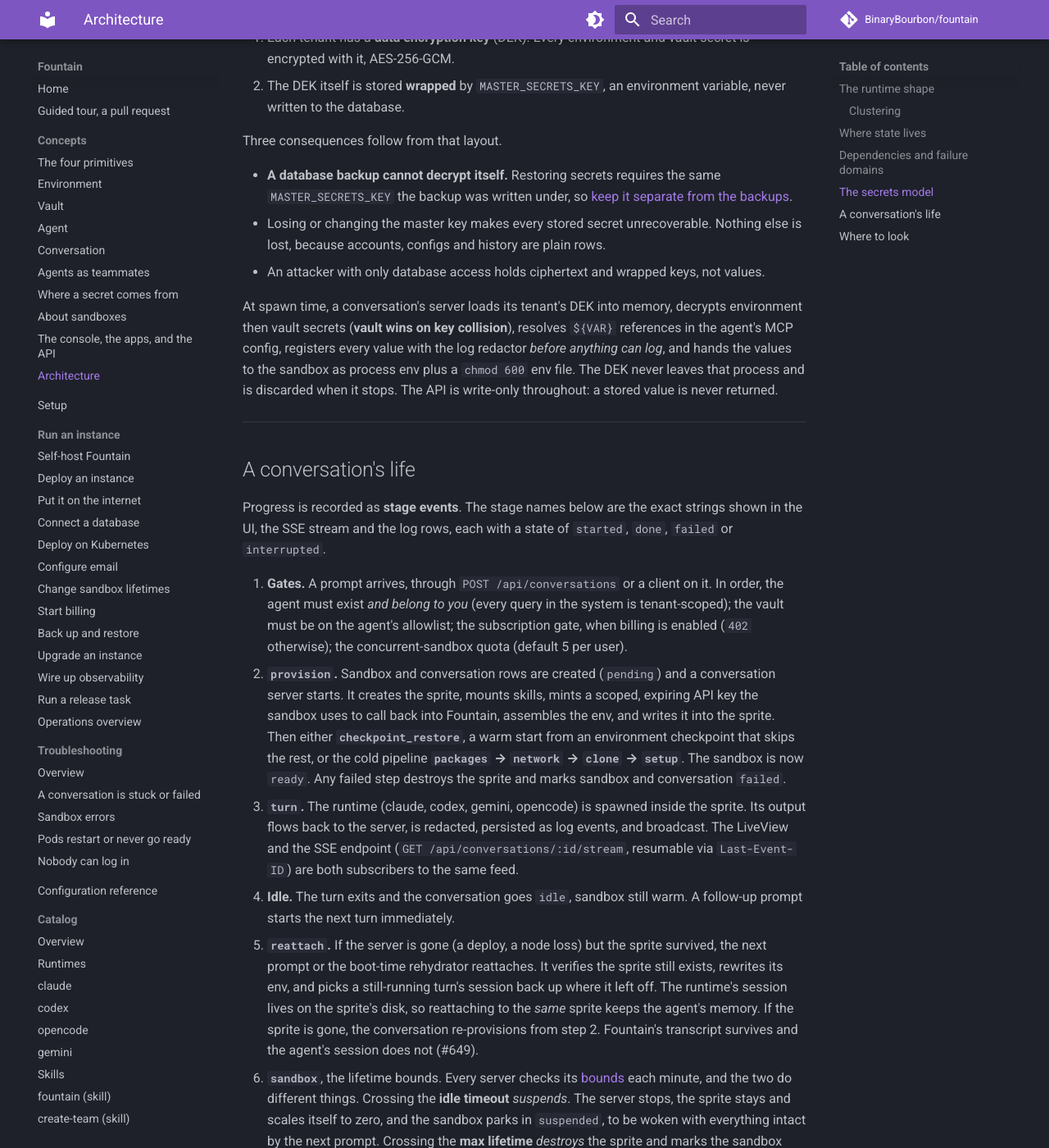
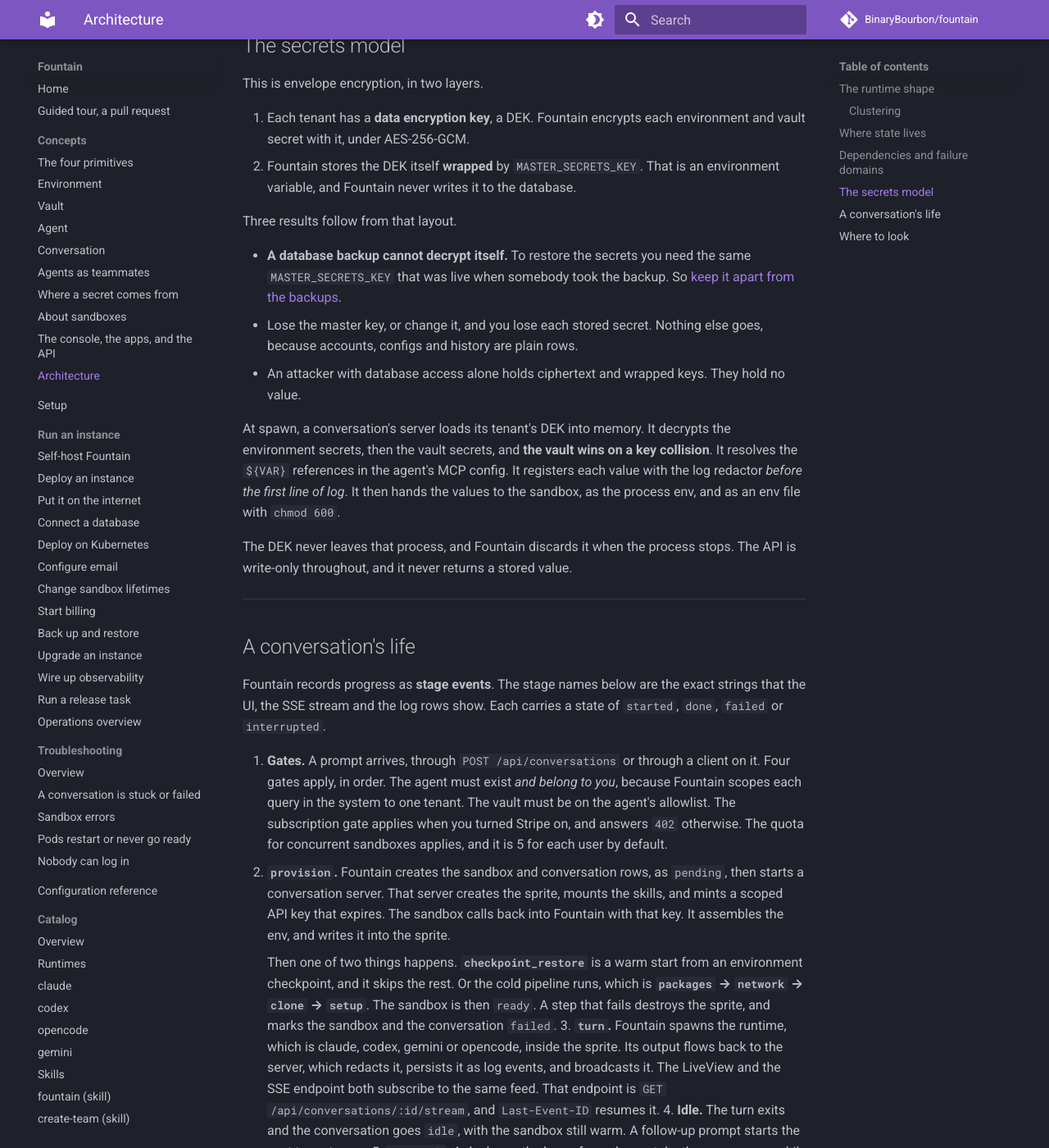
Before and after one commit to BinaryBourbon/fountain, an MkDocs documentation site: the page built from docs/architecture.md, in a window 1280 px wide and 1400 px high, scrolled down 3189 px. Shown: the whole window at 82% size. Built offline with MkDocs 1.6.1 and Material for MkDocs 9.7.7, drawn with Linux system fonts in a browser that asks for light colours; comment, search, counter and statistics services are not loaded; some of the changed text lies outside the part shown.

Commit message:
docs(ste): rewrite the architecture page
Backlog: 8 -> 7.

````diff
--- a/docs/architecture.md
+++ b/docs/architecture.md
@@ -1,50 +1,53 @@
 # Architecture
 
-This page is the system view: what processes exist, what they talk to, and what
-breaks when each dependency is down. For the domain objects (agents,
-environments, vaults, conversations) see [The four primitives](primitives.md).
+This page is the system view. It says what processes exist, what each one
+talks to, and what breaks when a dependency is down. For the domain objects,
+which are agents, environments, vaults and conversations, read
+[The four primitives](primitives.md).
 
 ---
 
 ## The runtime shape
 
-Fountain is **one OTP release**, `fountain_server`. Everything below runs
-inside a single BEAM instance. There are no separate worker deployments and no
-sidecars, and scaling out means running more replicas of the same image.
+Fountain is **one OTP release**, `fountain_server`. Everything below runs in a
+single BEAM instance. There is no separate worker deployment and there is no
+sidecar. To scale out is to run more replicas of the same image.
 
 | Piece | Job |
 |---|---|
-| **Phoenix endpoint** | The one public listener: the operator console, the REST API, and SSE streaming, all on the same port |
-| **Conversation server** | One process per active conversation. Owns the sandbox: provisions it, spawns turns in it, streams output back, enforces lifecycle bounds. Holds the decrypted tenant key in memory for the duration. Registered cluster-wide, so exactly one exists per conversation no matter how many replicas run |
-| **Rehydrator** | Runs once at boot. Finds conversations that were live before the restart and restarts their servers, which reattach to the still-running sprite, so a deploy does not kill running work |
-| **Oban** | Background jobs (billing syncs, lifecycle emails, account exports on the `exports` queue) and the cron schedule below |
-| **Metrics listener** | A second, private HTTP listener on `METRICS_PORT` (default 9568 in production, disabled elsewhere) serving `/metrics` and `/health`. Deliberately separate from the public endpoint, so an ingress rule can never accidentally expose it |
+| **Phoenix endpoint** | The one public listener. It serves the operator console, the REST API and the SSE streams, on one port. |
+| **Conversation server** | One process for each active conversation. It owns the sandbox. It provisions the sandbox, spawns a turn in it, streams the output back, and enforces the lifecycle bounds. It holds the decrypted tenant key in memory while it lives. Fountain registers it across the cluster, so exactly one exists for each conversation, whatever the replica count. |
+| **Rehydrator** | Runs once at boot. It finds the conversations that were live before the restart and starts their servers again. Those servers reattach to the sprite, which still runs, so a deploy kills no work. |
+| **Oban** | Background jobs, which are the Stripe syncs, the lifecycle emails and the account exports on the `exports` queue. It also runs the cron schedule below. |
+| **Metrics listener** | A second, private HTTP listener on `METRICS_PORT`, which is 9568 in production and off elsewhere. It serves `/metrics` and `/health`. It is deliberately apart from the public endpoint, so that no ingress rule can expose it by accident. |
 
-Scheduled work, all times UTC:
+Here is the scheduled work. All times are UTC.
 
 | Schedule | Job | What it does |
 |---|---|---|
-| Hourly at :07 | Sandbox reaper | Reconciles sandbox rows against sprites.dev: frees rows stuck mid-provision, expires abandoned sandboxes, destroys sprites whose row is already terminal, reports untracked sprites |
-| 04:23 daily | Retention pruner | Deletes rows past retention. Log events and Stripe events after 90 days, audit events after 365, usage events after 400, revoked API keys after 30 |
-| 05:41 daily | Unverified-account pruner | Deletes accounts that never verified their email, after 30 days, through the full deletion path (Stripe, sprites, audit) |
+| Each hour at :07 | The sandbox reaper. | Reconciles the sandbox rows against sprites.dev. It frees a row stuck mid-provision, expires an abandoned sandbox, destroys a sprite whose row is already terminal, and reports an untracked sprite. |
+| 04:23 daily | The retention pruner. | Deletes a row past its retention. Log events and Stripe events go after 90 days, audit events after 365, usage events after 400, and a revoked API key after 30. |
+| 05:41 daily | The unverified-account pruner. | Deletes an account that never verified its email, after 30 days, through the full deletion path. That covers Stripe, sprites and audit. |
 
 ### Clustering
 
-One replica needs none of this. With more than one, replicas must form an
-Erlang cluster, with `CLUSTER_DNS_QUERY` pointed at a headless service.
+One replica needs none of this. With more than one, the replicas must form an
+Erlang cluster, and `CLUSTER_DNS_QUERY` must point at a headless service.
 [`k8s/` shows the wiring](guides/operate/kubernetes.md). Two things depend on
 it.
 
 - The conversation registry places each conversation server on exactly one
-  node and finds it from any node.
-- PubSub fans a conversation's events to whichever replica holds the viewer's
-  websocket or SSE connection.
+  node, and finds it from any node.
+- PubSub fans a conversation's events out to whichever replica holds the
+  viewer's websocket or SSE connection.
 
-Two unclustered replicas are isolated islands: conversations spawn fine, but
-streaming silently breaks for viewers connected to the other replica.
-Scheduled jobs elect a single leader regardless of replica count, and the
-boot-time rehydration sweep waits for cluster membership to stabilize and runs
-on one node only.
+Two replicas that never clustered form two islands. A conversation spawns
+without trouble, and the stream breaks without a sound for a viewer connected
+to the other replica.
+
+The scheduled jobs elect one leader, whatever the replica count. The
+rehydration sweep at boot waits for cluster membership to settle, then runs on
+one node alone.
 
 ---
 
@@ -52,21 +55,21 @@
 
 **Postgres is the only durable store.** Users, agent and environment configs,
 encrypted secrets, conversations, turns, log output, the audit trail, the job
-queue, uploaded images are all rows. Sandboxes are disposable by design, and
-output is persisted as it streams, so destroying one loses nothing that
-mattered.
+queue and uploaded images are all rows. A sandbox is disposable by design, and
+Fountain persists the output as it streams. So to destroy a sandbox loses
+nothing that mattered.
 
 Two things are deliberately *not* durable.
 
-- Per-node in-memory tables: rate-limit counters and the log-redaction
-  registry. Rebuilt empty at boot.
-- Per-conversation memory: the decrypted tenant key, inference credentials,
-  and the sandbox's callback token live only in that conversation's process
-  and die with it.
+- The in-memory tables on each node. Those are the rate-limit counters and the
+  log-redaction registry. Fountain rebuilds them empty at boot.
+- The memory of one conversation. The decrypted tenant key, the inference
+  credentials, and the sandbox's callback token live in that conversation's
+  process alone, and die with it.
 
 A complete backup is therefore **Postgres plus `MASTER_SECRETS_KEY`**. Nothing
-else holds state. The [secrets model](#the-secrets-model) below is why the key
-is half of that sentence.
+else holds state. [The secrets model](#the-secrets-model) below explains why
+the key is half of that sentence.
 
 ---
 
@@ -74,117 +77,129 @@
 
 | Dependency | Needed for | When it is down |
 |---|---|---|
-| **Postgres** | Everything | `GET /health/ready` returns 503 and load balancers drain the instance; the app stays up and does not restart, because restarting does not fix Postgres, so [the restart check deliberately checks nothing](guides/operate/observability.md#health-endpoints). Recovery is automatic. A replica *booting* against a down database fails instead, because migrations run at boot |
-| **sprites.dev** | Conversations | New provisions and wakes fail after bounded retries with backoff, then the conversation is marked `failed`, or left resumable if it was a wake. Everything else keeps serving, including sign-in, dashboards, agent/environment/vault management and past logs. Deliberately excluded from the readiness check, because a third party's uptime does not belong on the serving path |
-| **Stripe** | Billing (optional, `BILLING_ENABLED`) | Checkout and the billing portal fail with a visible error; the billing page itself still renders from local state. Webhooks are redelivered by Stripe until acknowledged. Trial expiry is enforced against the local clock, so an outage delays revenue rather than opening the gate |
-| **Mail** (Resend or SMTP) | Signup verification, password reset | Both dead-end while the provider is down. The escape hatch is `Fountain.Release.verify_email/1`. See [Email](guides/operate/email.md). (`EMAIL_DELIVERY=none` is different, because accounts self-verify, ADR 0011) |
-| **GitHub OAuth** | The OAuth login button (optional) | Only that button. Email/password auth is unaffected |
-| **Sentry** | Error reporting (optional) | Inert without a DSN, and nothing depends on it |
-| **Object storage** | Database backups (ops layer) | The application never touches object storage, and it exists only in a deployment's backup pipeline |
-| **Inference providers** | Turns | Credentials are per-user, stored by Fountain but consumed *inside* the sandbox. An Anthropic or OpenAI outage fails turns, not Fountain |
+| **Postgres** | Everything. | `GET /health/ready` returns 503, and a load balancer drains the instance. The app stays up and does not restart, because a restart does not fix Postgres. That is why [the restart check deliberately checks nothing](guides/operate/observability.md#health-endpoints). Recovery happens on its own. A replica that *boots* against a database that is down fails instead, because migrations run at boot. |
+| **sprites.dev** | Conversations. | A new provision and a wake both fail, after bounded retries with backoff. Fountain then marks the conversation `failed`, or leaves it resumable if it was a wake. Everything else still works, which is sign-in, dashboards, agent, environment and vault management, and past logs. Readiness deliberately leaves it out, because a third party's uptime does not belong on the request path. |
+| **Stripe** | Payment, which is optional under `BILLING_ENABLED`. | Checkout and the customer portal fail with a visible error. The account page itself still renders, from local state. Stripe delivers a webhook again until Fountain acknowledges it. Fountain enforces trial expiry against the local clock, so an outage delays revenue and does not open the gate. |
+| **Mail**, from Resend or SMTP. | Signup verification, and password reset. | Both dead-end while the provider is down. The escape hatch is `Fountain.Release.verify_email/1`. Read [Email](guides/operate/email.md). `EMAIL_DELIVERY=none` is a different thing, because an account then self-verifies (ADR 0011). |
+| **GitHub OAuth** | The OAuth login button, which is optional. | That button, and nothing else. Email and password auth still works. |
+| **Sentry** | Error reports, which are optional. | It is inert without a DSN, and nothing depends on it. |
+| **Object storage** | Database backups, at the ops layer. | The application never touches object storage. It exists in a deployment's backup pipeline alone. |
+| **Inference providers** | Turns. | The credentials belong to one user. Fountain stores them, and the sandbox consumes them. An Anthropic or OpenAI outage fails a turn, and not Fountain. |
 
 ---
 
 ## The secrets model
 
-Envelope encryption, in two layers.
+This is envelope encryption, in two layers.
 
-1. Each tenant has a **data encryption key** (DEK). Every environment and
-   vault secret is encrypted with it, AES-256-GCM.
-2. The DEK itself is stored **wrapped** by `MASTER_SECRETS_KEY`, an
-   environment variable, never written to the database.
+1. Each tenant has a **data encryption key**, a DEK. Fountain encrypts each
+   environment and vault secret with it, under AES-256-GCM.
+2. Fountain stores the DEK itself **wrapped** by `MASTER_SECRETS_KEY`. That is
+   an environment variable, and Fountain never writes it to the database.
 
-Three consequences follow from that layout.
+Three results follow from that layout.
 
-- **A database backup cannot decrypt itself.** Restoring secrets requires the
-  same `MASTER_SECRETS_KEY` the backup was written under, so
-  [keep it separate from the backups](guides/operate/back-up-and-restore.md#back-up-master_secrets_key).
-- Losing or changing the master key makes every stored secret unrecoverable.
-  Nothing else is lost, because accounts, configs and history are plain rows.
-- An attacker with only database access holds ciphertext and wrapped keys, not
-  values.
+- **A database backup cannot decrypt itself.** To restore the secrets you need
+  the same `MASTER_SECRETS_KEY` that was live when somebody took the backup.
+  So
+  [keep it apart from the backups](guides/operate/back-up-and-restore.md#back-up-master_secrets_key).
+- Lose the master key, or change it, and you lose each stored secret. Nothing
+  else goes, because accounts, configs and history are plain rows.
+- An attacker with database access alone holds ciphertext and wrapped keys.
+  They hold no value.
 
-At spawn time, a conversation's server loads its tenant's DEK into memory,
-decrypts environment then vault secrets (**vault wins on key collision**),
-resolves `${VAR}` references in the agent's MCP config, registers every value
-with the log redactor *before anything can log*, and hands the values to the
-sandbox as process env plus a `chmod 600` env file. The DEK never leaves that
-process and is discarded when it stops. The API is write-only throughout: a
-stored value is never returned.
+At spawn, a conversation's server loads its tenant's DEK into memory. It
+decrypts the environment secrets, then the vault secrets, and **the vault wins
+on a key collision**. It resolves the `${VAR}` references in the agent's MCP
+config. It registers each value with the log redactor *before the first line
+of log*. It then hands the values to the sandbox, as the process env, and as
+an env file with `chmod 600`.
+
+The DEK never leaves that process, and Fountain discards it when the process
+stops. The API is write-only throughout, and it never returns a stored value.
 
 ---
 
 ## A conversation's life
 
-Progress is recorded as **stage events**. The stage names below are the exact
-strings shown in the UI, the SSE stream and the log rows, each with a state of
-`started`, `done`, `failed` or `interrupted`.
+Fountain records progress as **stage events**. The stage names below are the
+exact strings that the UI, the SSE stream and the log rows show. Each carries
+a state of `started`, `done`, `failed` or `interrupted`.
 
-1. **Gates.** A prompt arrives, through `POST /api/conversations` or a client
-   on it. In order, the agent must exist *and belong to you* (every query in the system is
-   tenant-scoped); the vault must be on the agent's allowlist; the
-   subscription gate, when billing is enabled (`402` otherwise); the
-   concurrent-sandbox quota (default 5 per user).
-2. **`provision`.** Sandbox and conversation rows are created (`pending`) and
-   a conversation server starts. It creates the sprite, mounts skills, mints a
-   scoped, expiring API key the sandbox uses to call back into Fountain,
-   assembles the env, and writes it into the sprite. Then either
-   **`checkpoint_restore`**, a warm start from an environment checkpoint that
-   skips the rest, or the cold pipeline **`packages` → `network` →
-   `clone` → `setup`**. The sandbox is now `ready`. Any failed step destroys
-   the sprite and marks sandbox and conversation `failed`.
-3. **`turn`.** The runtime (claude, codex, gemini, opencode) is spawned inside
-   the sprite. Its output flows back to the server, is redacted, persisted as
-   log events, and broadcast. The LiveView and the SSE endpoint
-   (`GET /api/conversations/:id/stream`, resumable via `Last-Event-ID`) are
-   both subscribers to the same feed.
-4. **Idle.** The turn exits and the conversation goes `idle`, sandbox still
-   warm. A follow-up prompt starts the next turn immediately.
-5. **`reattach`.** If the server is gone (a deploy, a node loss) but the
-   sprite survived, the next prompt or the boot-time rehydrator reattaches. It
-   verifies the sprite still exists, rewrites its env, and picks a
-   still-running turn's session back up where it left off. The runtime's session lives on
-   the sprite's disk, so reattaching to the *same* sprite keeps the agent's
-   memory. If the sprite is gone, the conversation re-provisions from step 2.
-   Fountain's transcript survives and the agent's session does not (#649).
-6. **`sandbox`**, the lifetime bounds. Every server checks its
-   [bounds](guides/operate/sandbox-lifetime.md) each minute, and the two do
-   different things. Crossing the **idle timeout** *suspends*. The server
-   stops, the sprite stays and scales itself to zero, and the sandbox parks in
-   `suspended`, to be woken with everything intact by the next prompt.
-   Crossing the **max lifetime** *destroys* the sprite and marks the sandbox
-   `terminated`; the conversation goes back to `idle`, resumable at the #649
-   price. The hourly reaper applies the same split to anything a crashed
-   server left behind.
+1. **Gates.** A prompt arrives, through `POST /api/conversations` or through a
+   client on it. Four gates apply, in order. The agent must exist *and belong
+   to you*, because Fountain scopes each query in the system to one tenant.
+   The vault must be on the agent's allowlist. The subscription gate applies
+   when you turned Stripe on, and answers `402` otherwise. The quota for
+   concurrent sandboxes applies, and it is 5 for each user by default. <!-- vale disable-line STE.IngForms -->
+2. **`provision`.** Fountain creates the sandbox and conversation rows, as
+   `pending`, then starts a conversation server. That server creates the
+   sprite, mounts the skills, and mints a scoped API key that expires. The
+   sandbox calls back into Fountain with that key. It assembles the env, and writes
+   it into the sprite.
+
+    Then one of two things happens. **`checkpoint_restore`** is a warm start
+    from an environment checkpoint, and it skips the rest. Or the cold
+    pipeline runs, which is **`packages` → `network` → `clone` → `setup`**.
+    The sandbox is then `ready`. A step that fails destroys the sprite, and
+    marks the sandbox and the conversation `failed`.
+3. **`turn`.** Fountain spawns the runtime, which is claude, codex, gemini or
+   opencode, inside the sprite. Its output flows back to the server, which
+   redacts it, persists it as log events, and broadcasts it. The LiveView and
+   the SSE endpoint both subscribe to the same feed. That endpoint is
+   `GET /api/conversations/:id/stream`, and `Last-Event-ID` resumes it.
+4. **Idle.** The turn exits and the conversation goes `idle`, with the sandbox
+   still warm. A follow-up prompt starts the next turn at once.
+5. **`reattach`.** A deploy or the loss of a node can take the server away
+   while the sprite survives. The next prompt, or the rehydrator at boot,
+   then reattaches. It verifies that the sprite still exists, rewrites its
+   env, and picks a turn's session back up where it stopped.
+
+    The runtime's session lives on the sprite's disk. So a reattach to the
+    *same* sprite keeps the agent's memory. When the sprite has gone, the
+    conversation provisions again from step 2. Fountain's transcript survives,
+    and the agent's session does not (#649).
+6. **`sandbox`**, which is the lifetime bounds. Each server checks its
+   [bounds](guides/operate/sandbox-lifetime.md) each minute, and the two
+   bounds do different things.
+
+    To cross the **idle timeout** *suspends*. The server stops, the sprite
+    stays and scales itself to zero, and the sandbox parks in `suspended`. The
+    next prompt wakes it with everything intact.
+
+    To cross the **max lifetime** *destroys* the sprite, and marks the sandbox
+    `terminated`. The conversation goes back to `idle`, and it is resumable at
+    the #649 price. The hourly reaper applies the same split to whatever a
+    crashed server left behind.
 7. **`terminate`.** An explicit `POST .../terminate` destroys the sprite and
-   marks the conversation `terminated`, one of the two terminal states
-   alongside `failed`.
+   marks the conversation `terminated`. That is one of the two terminal
+   states, next to `failed`.
 
-The two status vocabularies, side by side:
+Here are the two status vocabularies, side by side.
 
 ```
 conversation:  pending -> running -> idle -> running ...     -> failed | terminated
 sandbox:       pending -> starting -> ready <-> suspended    -> terminated | failed
 ```
 
-A conversation outlives its sandboxes: `idle` with a `suspended` sandbox is
-the normal resting state, not an error (and `idle` with a `terminated` one is
-what a max-lifetime reclaim leaves behind).
+A conversation outlives its sandboxes. `idle` with a `suspended` sandbox is
+the normal state at rest, and not an error. A max-lifetime reclaim leaves
+`idle` with a `terminated` sandbox.
 
 ---
 
 ## Where to look
 
-The point of this page is that a symptom should predict a component. The
-action level, meaning what to run and what the output means, is
+The point of this page is that a symptom must predict a component. The action
+level, which says what to run and what the output means, is
 [Operations](operations.md).
 
 | Symptom | Look at |
 |---|---|
-| Conversation stuck or `failed` during startup | The stage events in its log view name the failing step. `packages`, `clone` and `setup` failures are usually the environment's own config; `provision` failing outright is sprites.dev or the sandbox quota |
-| UI down, `GET /health/ready` returns 503 | Postgres |
-| Container restarts in a loop at boot | Migrations cannot reach Postgres, so boot fails before anything listens |
-| Streaming dead for some viewers, fine for others, multiple replicas | Erlang clustering, via `CLUSTER_DNS_QUERY` |
-| Signups never complete | Mail delivery. See [Email](guides/operate/email.md) |
-| `402 subscription_required` on a self-hosted instance | `BILLING_ENABLED` should be `false` |
-| Sandbox suspends between prompts, work resumes on the next one | Working as designed. See [lifecycle bounds](guides/operate/sandbox-lifetime.md) |
+| A conversation is stuck or `failed` at startup. | The stage events in its log view name the step that failed. A `packages`, `clone` or `setup` failure is usually the environment's own config. A `provision` that fails outright is sprites.dev, or the sandbox quota. |
+| The UI is down, and `GET /health/ready` returns 503. | Postgres. |
+| A container restarts in a loop at boot. | Migrations cannot reach Postgres, so the boot fails before it opens a listener. |
+| The stream is dead for some viewers and correct for others, on several replicas. | The Erlang cluster, through `CLUSTER_DNS_QUERY`. |
+| A signup never completes. | Mail delivery. Read [Email](guides/operate/email.md). |
+| `402 subscription_required` on a self-hosted instance. | `BILLING_ENABLED` must be `false`. |
+| A sandbox suspends between prompts, and the work resumes on the next one. | That is the design. Read [lifecycle bounds](guides/operate/sandbox-lifetime.md). |
````
Also changed, not shown: 1 other file.
